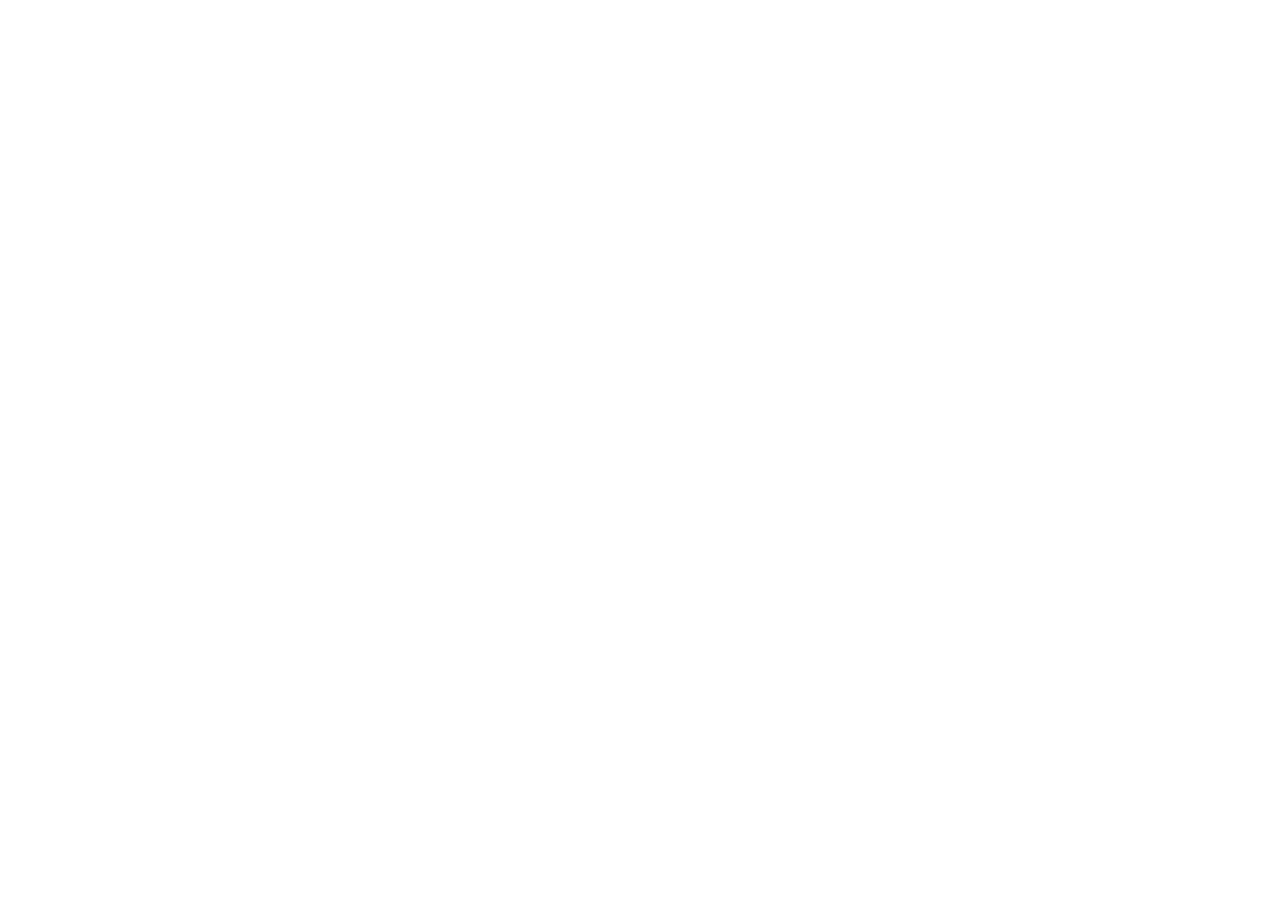
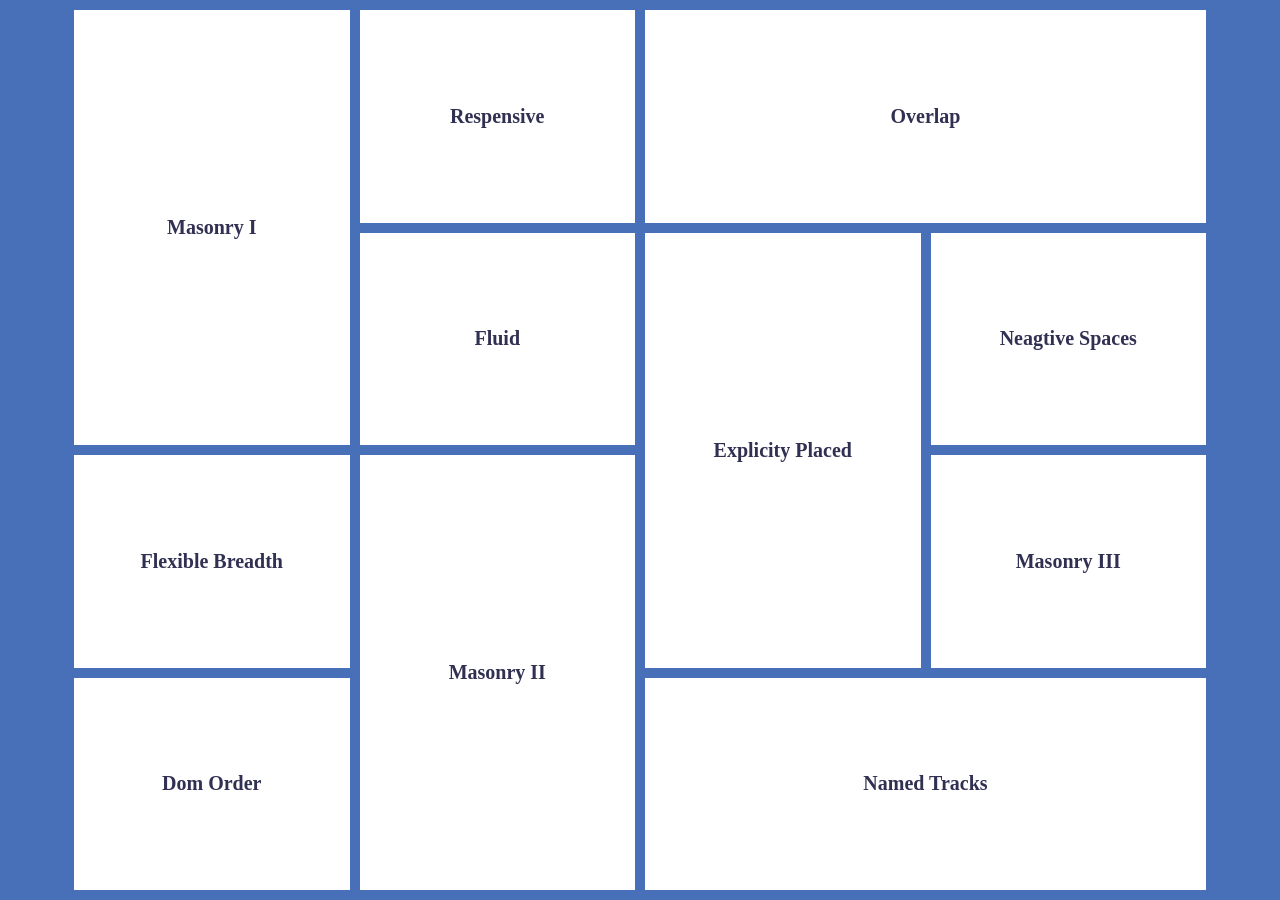
Before and after one commit to laziza00/grid-sinf-ishi, a plain HTML site: page index.html in a window 1280 px wide. Before the commit the page ends 800 px from the top, so only its background shows below. Drawn offline with nearby package versions, Linux system fonts and the light colour scheme.

Commit message:
initial commit

```diff
--- a/css/style.css
+++ b/css/style.css
@@ -7,8 +7,64 @@
 }
 
 body {
-  background-color: #fff;
-  min-height: 100vh;
+  background-color: #4870b9;
+  /* min-height: 100vh; */
   display: flex;
   flex-direction: column;
 }
+
+.container{
+  /* width: 1100px; */
+  /* padding: 0 15px; */
+  /* margin: 0 auto; */
+}
+
+.content{
+  width: 90vw;
+  height: 900px;
+  background-color: #4870b9;
+  display: grid;
+  grid-template-columns: repeat(4, 1fr);
+  grid-template-rows: repeat(4, 1fr);
+  grid-gap: 10px ;
+  padding: 10px;
+  grid-auto-flow: row;
+
+}
+.item{
+  text-transform: capitalize;
+  background-color: #fff;
+  color: rgb(48, 48, 82);
+  font-size: 20px;
+  padding: 20px;
+  display: flex;
+  align-items: center;
+  justify-content: center;
+  font-weight: bold;
+  transition: all 0.5 ease;
+}
+.item:nth-child(1){
+    grid-row: 1/3;
+    grid-column: 1/2;
+}
+.item:nth-child(3){
+  grid-row: 1/2;
+  grid-column: 3/5;
+}
+.item:nth-child(5){
+  grid-row: 2/4;
+  grid-column: 3/4;
+}
+.item:nth-child(8){
+  grid-row: 3/5;
+  grid-column: 2/3;
+}
+.item:nth-child(11){
+  grid-row: 4/5;
+  grid-column: 3/5;
+}
+.item:hover{
+  transition: all 0.7 ease;
+  background-color: #294386ad;
+  color: #fff;
+}
--- a/index.html
+++ b/index.html
@@ -13,6 +13,22 @@
 
 <body>
 
+  <div class="container">
+    <div class="content">
+      <div class="item">masonry I</div>
+      <div class="item">Respensive</div>
+      <div class="item">Overlap</div>
+      <div class="item">fluid</div>
+      <div class="item">Explicity placed</div>
+      <div class="item">neagtive spaces</div>
+      <div class="item">Flexible breadth</div>
+      <div class="item">masonry II</div>
+      <div class="item">masonry III</div>
+      <div class="item">dom order</div>
+      <div class="item">named tracks</div>
+
+    </div>
+    </div>
   <script src="js/main.js"></script>
 </body>
 
```
